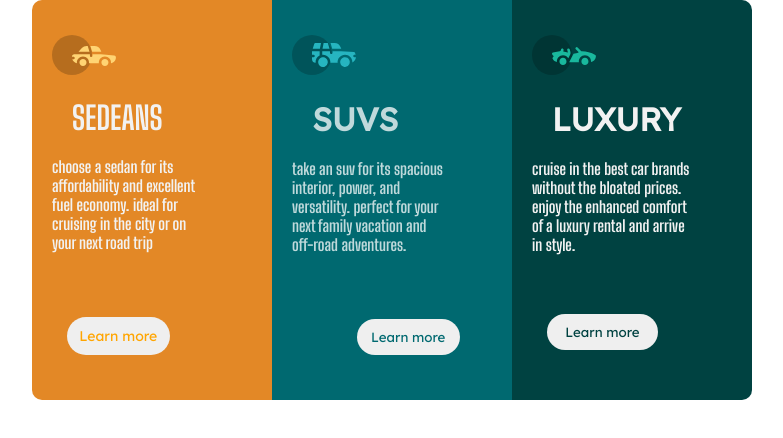
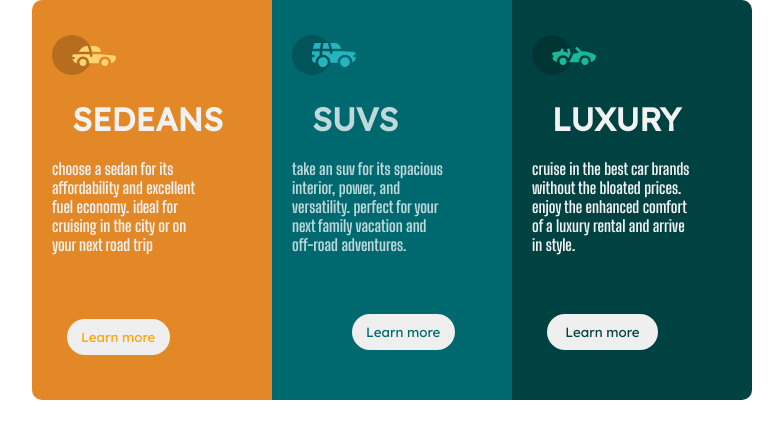
Before and after one commit to gabanie2020/3-column-card, a plain HTML site: page index.html in a window 1280 px wide. Shown: the whole page, without its empty margins (248-1031 px from the left). Drawn offline with Linux system fonts and the light colour scheme.

Commit message:
my first commit

```diff
--- a/style.css
+++ b/style.css
@@ -56,7 +56,7 @@
     color: hsl(0, 0%, 95%);
     text-transform: uppercase;
     margin: 20px;
-    font-family: 'Big Shoulders Display'
+    font-family: 'Lexend Deca', sans-serif;
 }
 .mortal{
     text-transform: lowercase;
@@ -72,7 +72,6 @@
     border: 0;
     outline: none;
     border-radius: 60px;
-    font-size: 14px;
     cursor: pointer;
     color: orange;
 }
@@ -86,6 +85,7 @@
 .blend{
     width: 10px;
     padding :20px;
+    font-family: 'Lexend Deca', sans-serif;
 }
 .lend{
     text-transform: lowercase;
@@ -98,7 +98,7 @@
     padding: 10px 10px;
     border: 0;
     margin-left: 15px;
-    margin: 65px;
+    margin: 60px;
     border-radius: 60px;
     cursor: pointer;
     outline: none;
```
